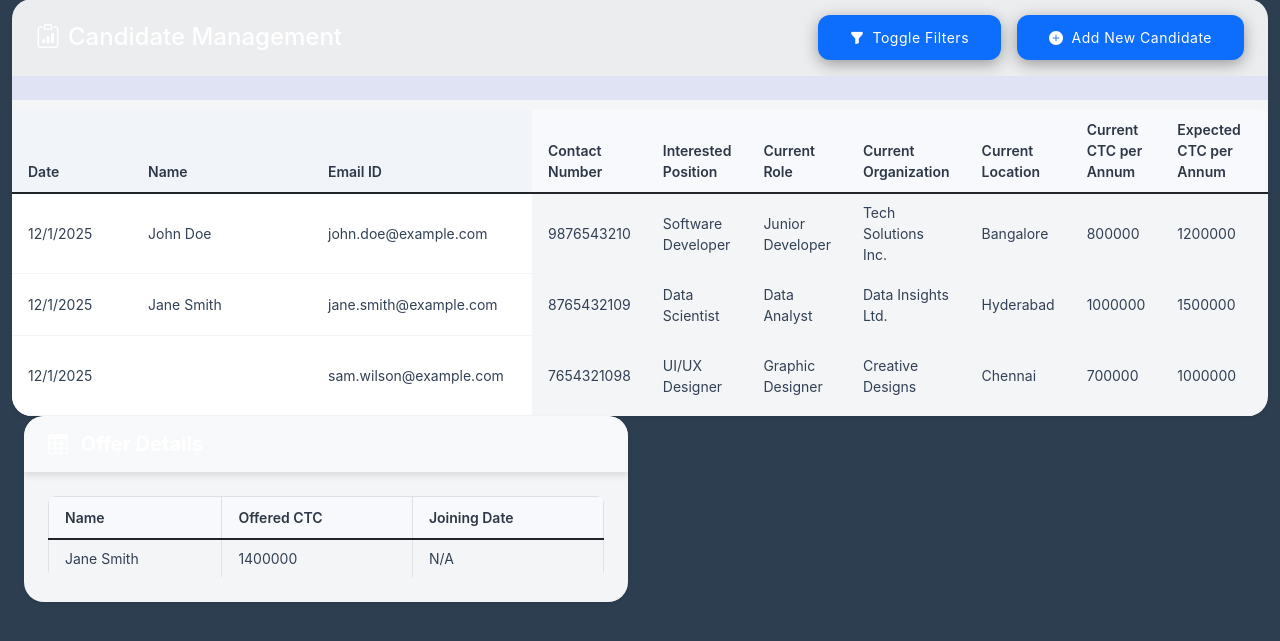
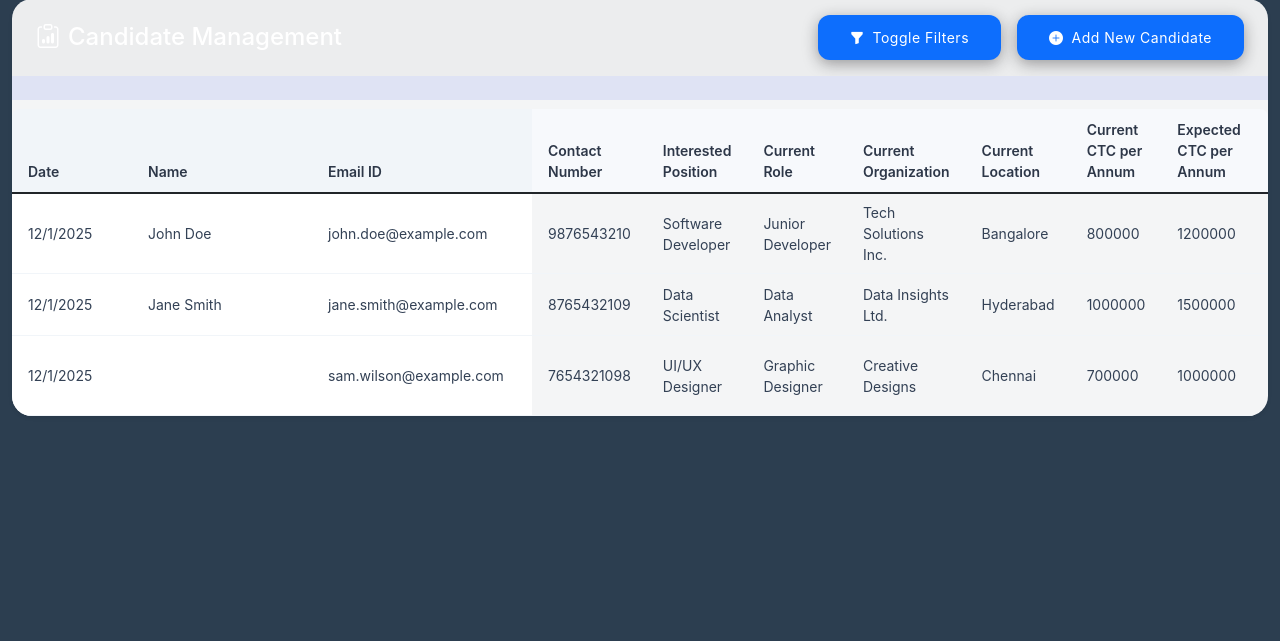
Before and after one commit to Ashwinmurugesan-15/RecurimentPortal, a Flask app: page / in a window 1280 px wide. Shown: the part 95-736 px from the top of the page. Run offline with Flask 3, Linux system fonts and the light colour scheme; the visitor is signed in with stand-in values (Sample User, id 1); some libraries are stand-ins or nearby versions.

Commit message:
Fix UI issues: remove duplicate Offer Details and enable Add New Candidate button

```diff
--- a/templates/index.html
+++ b/templates/index.html
@@ -924,7 +924,7 @@
                                         <i class="bi bi-funnel-fill me-2"></i>Toggle Filters
                                     </button>
                                     <button id="addCandidateBtn" class="btn btn-primary" onclick="openAddModal()"
-                                        style="display: none;">
+                                        >
                                         <i class="bi bi-plus-circle-fill me-2"></i>Add New Candidate
                                     </button>
                                 </div>
@@ -1023,35 +1023,6 @@
                         </div>
                     </div>
 
-                    <!-- Offer Details Table -->
-                    <div class="col-md-6 mb-4">
-                        <div class="card shadow-sm">
-                            <div class="card-header bg-light">
-                                <h5 class="mb-0">
-                                    <i class="bi bi-table me-2"></i>
-                                    Offer Details
-                                </h5>
-                            </div>
-                            <div class="card-body">
-                                <div class="table-responsive" style="max-height: 400px; overflow-y: auto;">
-                                    <table class="table table-bordered table-hover mb-0">
-                                        <thead class="table-light">
-                                            <tr>
-                                                <th>Name</th>
-                                                <th>Offered CTC</th>
-                                                <th>Joining Date</th>
-                                            </tr>
-                                        </thead>
-                                        <tbody id="offerDetailsBodyIndex">
-                                            <tr>
-                                                <td colspan="3" class="text-center text-muted">Loading offer details...</td>
-                                            </tr>
-                                        </tbody>
-                                    </table>
-                                </div>
-                            </div>
-                        </div>
-                    </div>
                 </div>
             </div>
 
@@ -1126,35 +1097,6 @@
                         </div>
                     </div>
 
-                    <!-- Offer Details Table -->
-                    <div class="col-md-6 mb-4">
-                        <div class="card shadow-sm">
-                            <div class="card-header bg-light">
-                                <h5 class="mb-0">
-                                    <i class="bi bi-table me-2"></i>
-                                    Offer Details
-                                </h5>
-                            </div>
-                            <div class="card-body">
-                                <div class="table-responsive" style="max-height: 400px; overflow-y: auto;">
-                                    <table class="table table-bordered table-hover mb-0">
-                                        <thead class="table-light">
-                                            <tr>
-                                                <th>Name</th>
-                                                <th>Offered CTC</th>
-                                                <th>Joining Date</th>
-                                            </tr>
-                                        </thead>
-                                        <tbody id="offerDetailsBodyIndex">
-                                            <tr>
-                                                <td colspan="3" class="text-center text-muted">Loading offer details...</td>
-                                            </tr>
-                                        </tbody>
-                                    </table>
-                                </div>
-                            </div>
-                        </div>
-                    </div>
                 </div>
 
                 <!-- ============================================= -->
```
Also changed, not shown: 1 other file.
